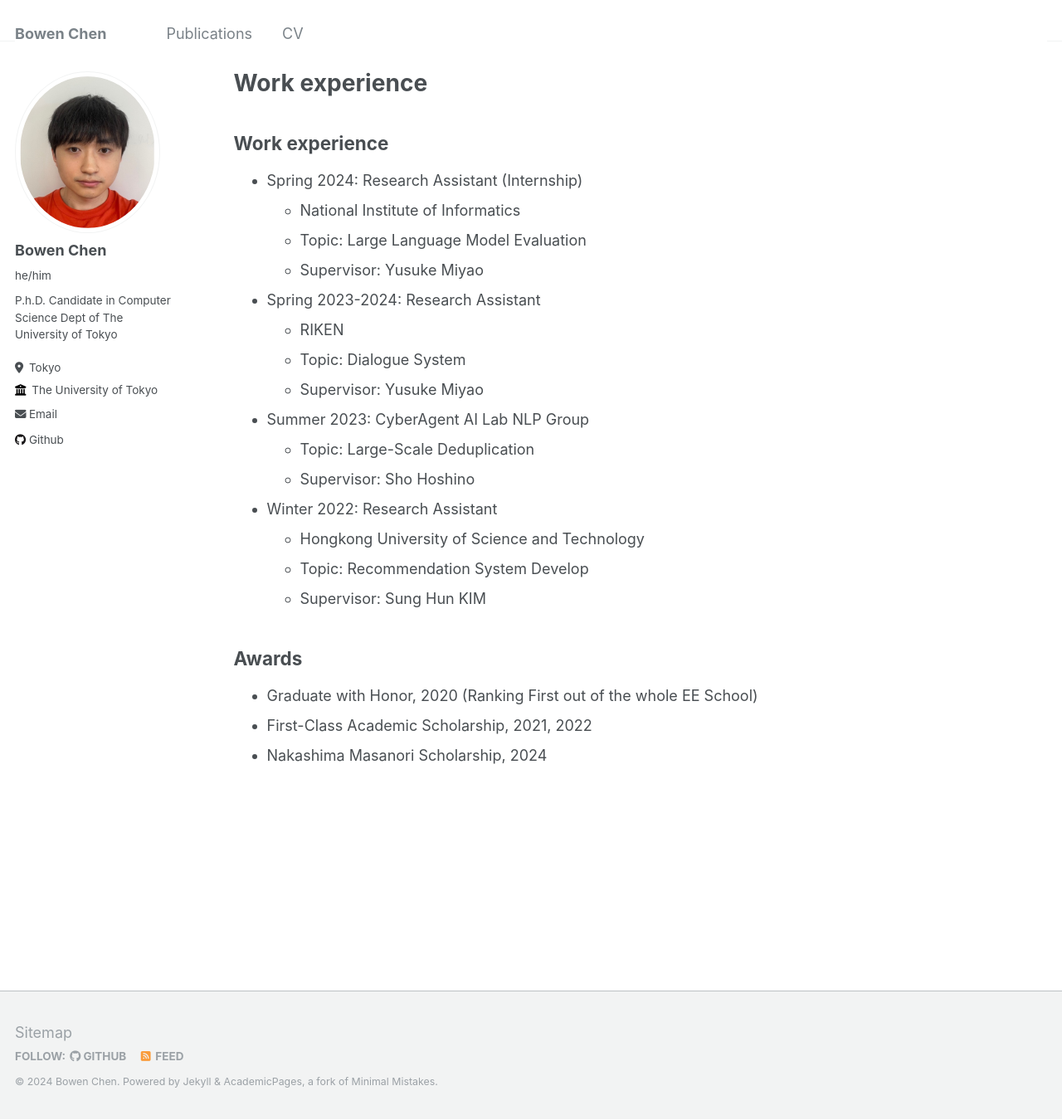
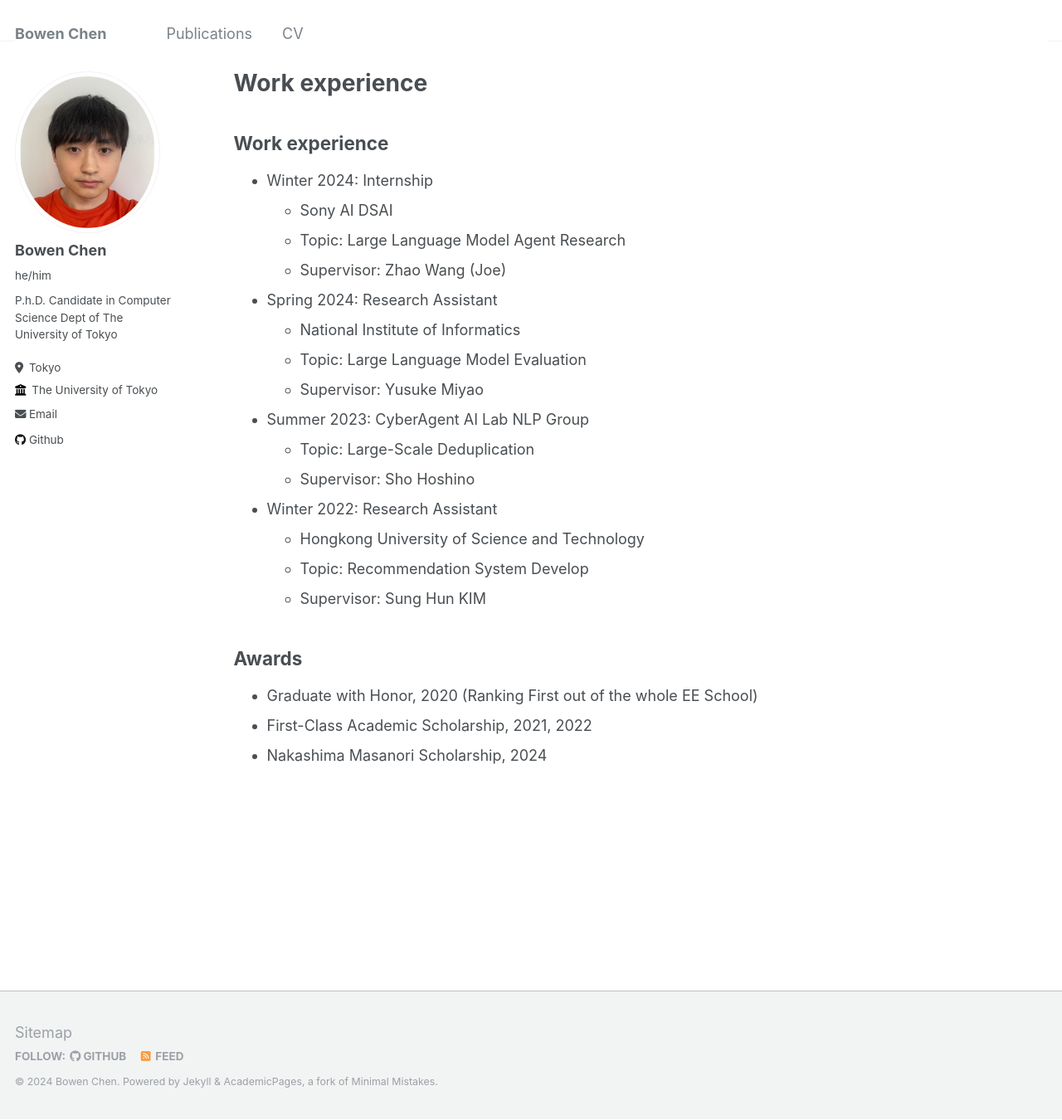
Before and after one commit to PosoSAgapo/PosoSAgapo.github.io, a Jekyll site: the page built from _pages/cv.md, in a window 1280 px wide and 1350 px high. Shown: the whole window at 83% size. Built offline with Jekyll 4.4.1, drawn with Linux system fonts in a browser that asks for light colours; our own code applies the rules of GitHub Pages for plain Markdown files.

Commit message:
Initial commit

```diff
--- a/_pages/cv.md
+++ b/_pages/cv.md
@@ -7,14 +7,14 @@ redirect_from:
 ---
 
 ## Work experience
-* Spring 2024: Research Assistant (Internship)
+* Winter 2024: Internship
+  * Sony AI DSAI
+  * Topic: Large Language Model Agent Research
+  * Supervisor: Zhao Wang (Joe)
+
+* Spring 2024: Research Assistant
   * National Institute of Informatics
   * Topic: Large Language Model Evaluation
-  * Supervisor: Yusuke Miyao
-
-* Spring 2023-2024: Research Assistant
-  * RIKEN
-  * Topic: Dialogue System
   * Supervisor: Yusuke Miyao
 
 * Summer 2023: CyberAgent AI Lab NLP Group
```
Also changed, not shown: _pages/about.md (+2 -3 lines).
